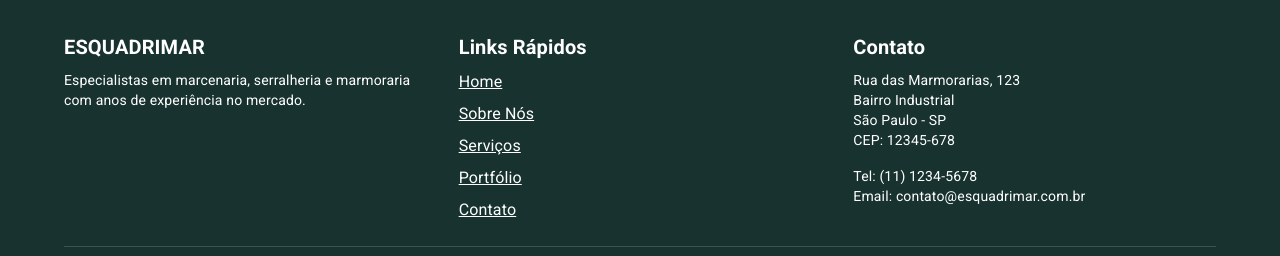
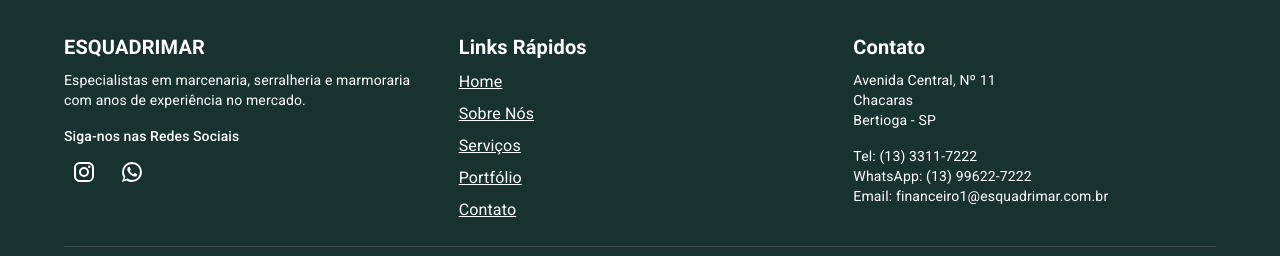
Before and after one commit to DaiiBurgo/Esquadrimar, a React (Create React App) app in the folder Frontend/: page / in a window 1280 px wide. Shown: the part 2560-2816 px from the top of the page. Built offline with nearby package versions, Linux system fonts and the light colour scheme.

Commit message:
Remove ícone do Facebook do rodapé do site

```diff
--- a/Frontend/src/components/layout/Footer.tsx
+++ b/Frontend/src/components/layout/Footer.tsx
@@ -1,6 +1,12 @@
 import React from 'react';
-import { Box, Container, Grid, Typography, Link, Divider } from '@mui/material';
+import { Box, Container, Grid, Typography, Link, Divider, IconButton, Tooltip, Stack } from '@mui/material';
 import { Link as RouterLink } from 'react-router-dom';
+import InstagramIcon from '@mui/icons-material/Instagram';
+import WhatsAppIcon from '@mui/icons-material/WhatsApp';
+
+// URLs das redes sociais
+const INSTAGRAM_URL = 'https://www.instagram.com/esquadrimar_bertioga/';
+const WHATSAPP_URL = 'https://api.whatsapp.com/send?phone=5513996227222&text=Olá!%20Vim%20pelo%20site%20da%20Esquadrimar.';
 
 const Footer: React.FC = () => {
   const currentYear = new Date().getFullYear();
@@ -24,6 +30,49 @@ const Footer: React.FC = () => {
             <Typography variant="body2">
               Especialistas em marcenaria, serralheria e marmoraria com anos de experiência no mercado.
             </Typography>
+
+            {/* Redes Sociais */}
+            <Box sx={{ mt: 2 }}>
+              <Typography variant="subtitle2" gutterBottom>
+                Siga-nos nas Redes Sociais
+              </Typography>
+              <Stack direction="row" spacing={1}>
+                <Tooltip title="Instagram">
+                  <IconButton
+                    component="a"
+                    href={INSTAGRAM_URL}
+                    target="_blank"
+                    rel="noopener noreferrer"
+                    size="medium"
+                    sx={{
+                      color: 'white',
+                      '&:hover': {
+                        bgcolor: 'rgba(255, 255, 255, 0.2)',
+                      }
+                    }}
+                  >
+                    <InstagramIcon />
+                  </IconButton>
+                </Tooltip>
+                <Tooltip title="WhatsApp">
+                  <IconButton
+                    component="a"
+                    href={WHATSAPP_URL}
+                    target="_blank"
+                    rel="noopener noreferrer"
+                    size="medium"
+                    sx={{
+                      color: 'white',
+                      '&:hover': {
+                        bgcolor: 'rgba(255, 255, 255, 0.2)',
+                      }
+                    }}
+                  >
+                    <WhatsAppIcon />
+                  </IconButton>
+                </Tooltip>
+              </Stack>
+            </Box>
           </Grid>
           <Grid item xs={12} sm={4}>
             <Typography variant="h6" gutterBottom>
@@ -79,18 +128,18 @@ const Footer: React.FC = () => {
               Contato
             </Typography>
             <Typography variant="body2" paragraph>
-              Rua das Marmorarias, 123
+              Avenida Central, Nº 11
               <br />
-              Bairro Industrial
+              Chacaras
               <br />
-              São Paulo - SP
-              <br />
-              CEP: 12345-678
+              Bertioga - SP
             </Typography>
             <Typography variant="body2">
-              Tel: (11) 1234-5678
+              Tel: (13) 3311-7222
               <br />
-              Email: contato@esquadrimar.com.br
+              WhatsApp: (13) 99622-7222
+              <br />
+              Email: financeiro1@esquadrimar.com.br
             </Typography>
           </Grid>
         </Grid>
```
